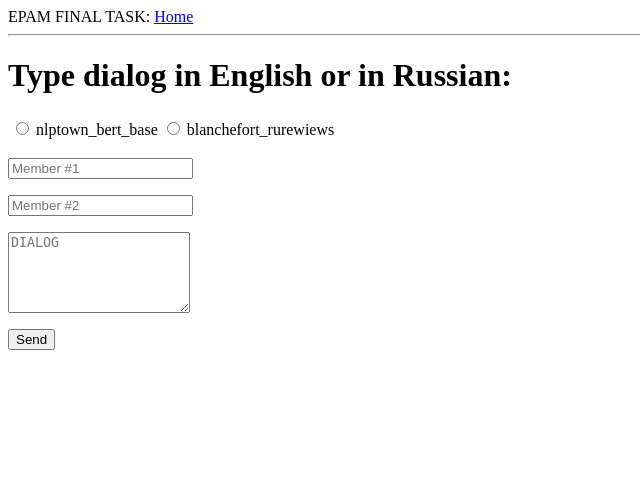
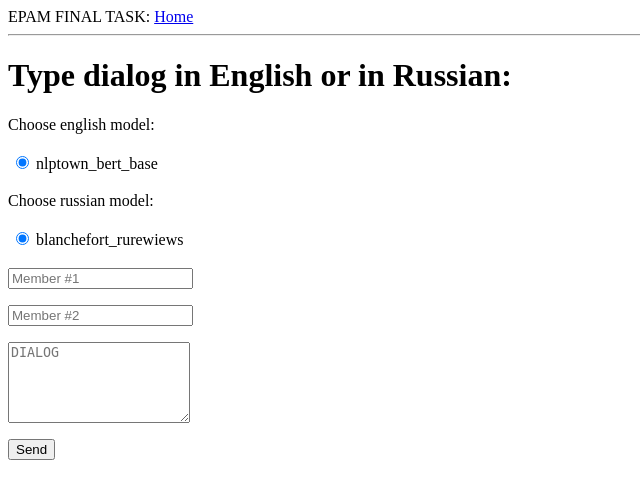
Before and after one commit to AlbertGaz/EPAM_final_task, a Flask app: page / in a window 1280 px wide. Shown: the top 499 px of the page, without its empty margins (0-640 px from the left). Run offline with Flask 2, Linux system fonts and the light colour scheme.

Commit message:
Separated model choose on rus and eng models in radio buttons. Created favicon.ico.

```diff
--- a/app/dialog_parser.py
+++ b/app/dialog_parser.py
@@ -29,7 +29,9 @@ def dialog_prepare(
     return [exchange.strip() for exchange in dialog if exchange]
 
 
-def phrases_sentiment_analyser(dlg_list: List[str], model_keys: Dict) -> List[Tuple]:
+def phrases_sentiment_analyser(
+    dlg_list: List[str], model_keys: Dict
+) -> Optional[List[Tuple]]:
     """Sentiment analysis of every phrase in dialog."""
     tones = []
     mapping = {
--- a/app/routes.py
+++ b/app/routes.py
@@ -1,6 +1,8 @@
 """APP ROUTES."""
+import os
+
 from flask import Markup
-from flask import redirect, render_template, request, url_for
+from flask import redirect, render_template, request, send_from_directory, url_for
 
 from app import app
 from app.dialog_parser import *
@@ -14,6 +16,12 @@ def phrases_tones_for_display(dlg_list: List, tones: List) -> str:
 
     out = "<br />".join(tones_for_display)
     return Markup(out)
+
+
+@app.route("/favicon.ico")
+def favicon() -> str:
+    """Browser get favicon."""
+    return send_from_directory(os.path.join(app.root_path, "static"), "favicon.ico")
 
 
 @app.route("/", methods=["POST", "GET"])
@@ -36,7 +44,7 @@ def home() -> str:
             )
         )
     return render_template(
-        "home.html", title="Home", LNG_MODELS=zip(EN_MODELS, RU_MODELS)
+        "home.html", title="Home", EN_MODELS=EN_MODELS, RU_MODELS=RU_MODELS
     )
 
 
--- a/app/templates/base.html
+++ b/app/templates/base.html
@@ -1,4 +1,6 @@
 <html>
+    <link rel="shortcut icon"
+      href="{{ url_for('static', filename='favicon.ico') }}">
     <body>
         <div>EPAM FINAL TASK: <a href="/">Home</a></div>
         <hr>
--- a/app/templates/home.html
+++ b/app/templates/home.html
@@ -3,12 +3,22 @@
 {% block content %}
 <form action="" method="post">
     <h1>Type dialog in English or in Russian:</h1>
-    {% for i, j in LNG_MODELS %}
+    <p><label>Choose english model:</label></p>
+    {% for i in EN_MODELS %}
     <table border="0">
     <tbody>
     <tr>
-    <td><input type="radio" name="model_en" value="{{ i }}"><label for="{{ i }}"> {{ i }}</label></td>
-    <td><input type="radio" name="model_ru" value="{{ j }}"><label for="{{ j }}"> {{ j }}</label></td>
+    <td><input type="radio" name="model_en" value="{{ i }}" checked><label for="{{ i }}"> {{ i }}</label></td>
+    </tr>
+    </tbody>
+    </table>
+    {% endfor %}
+    <p><label>Choose russian model:</label></p>
+    {% for i in RU_MODELS %}
+    <table border="0">
+    <tbody>
+    <tr>
+    <td><input type="radio" name="model_ru" value="{{ i }}" checked><label for="{{ i }}"> {{ i }}</label></td>
     </tr>
     </tbody>
     </table>
```
Also changed, not shown: app/static/favicon.ico (added).
